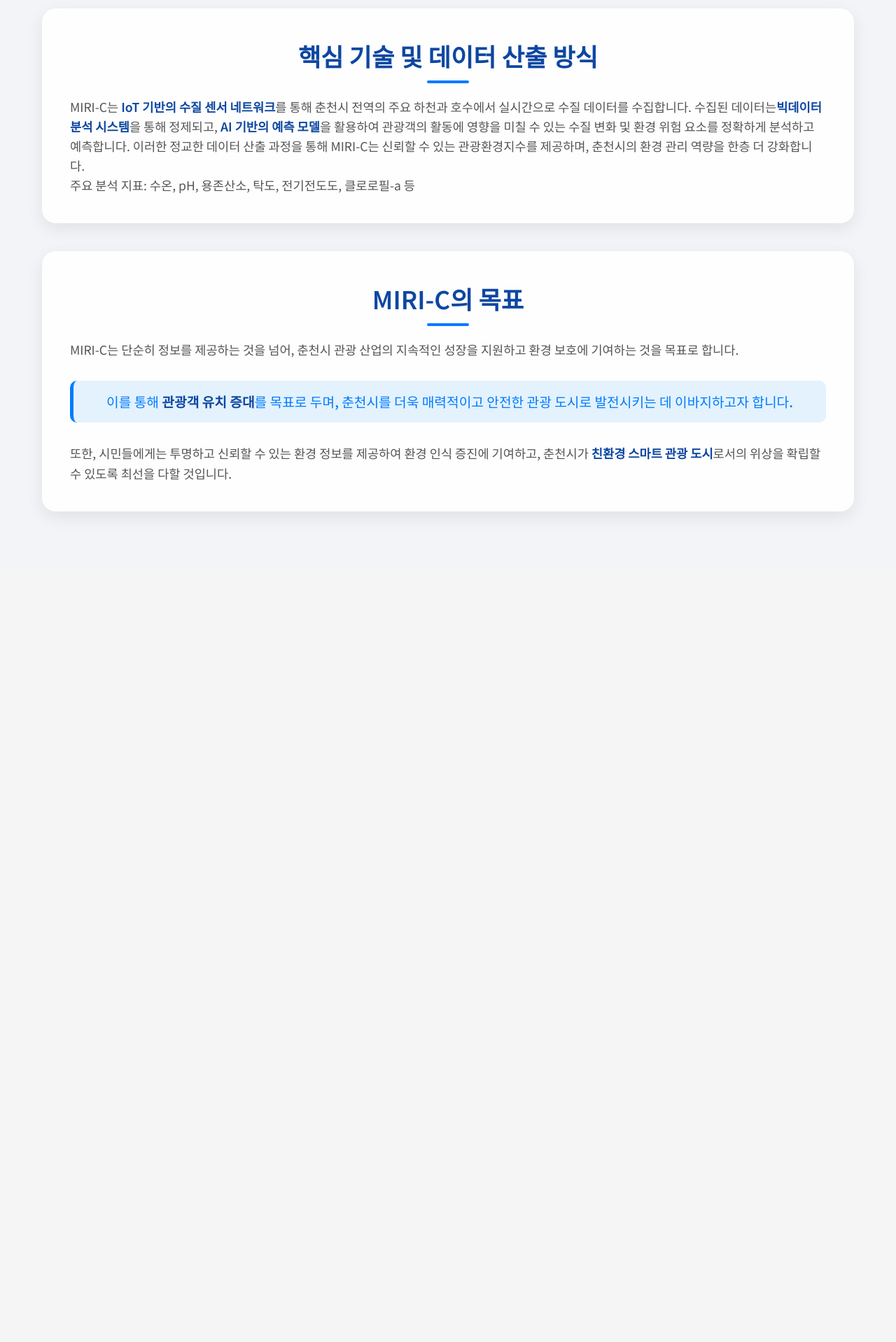
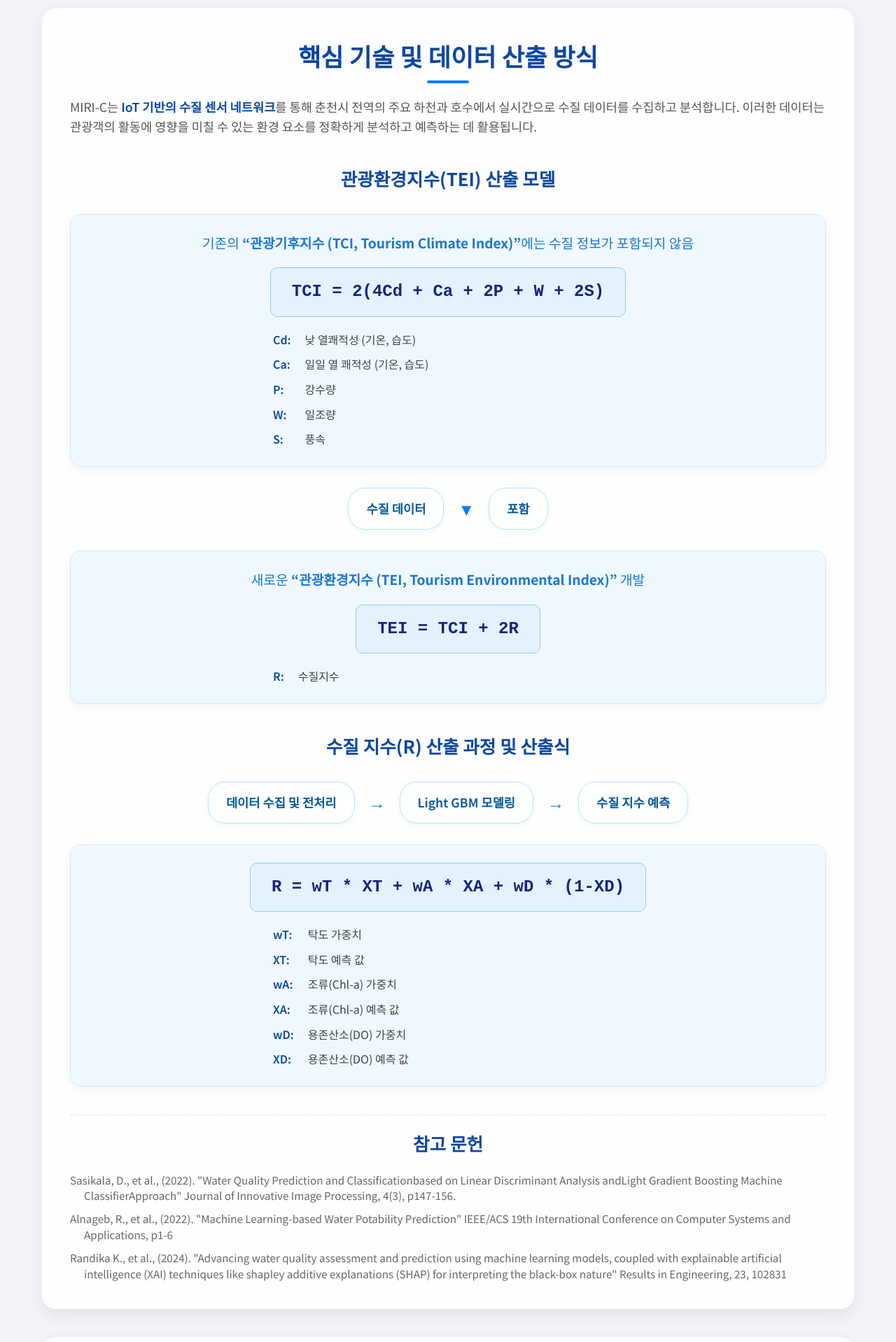
Before and after one commit to byeol01/Chuncheon, a React (Create React App) app: page /miri-c in a window 1280 px wide. Shown: the part 1320-3238 px from the top of the page at 70% size. Before the commit the page ends 2131 px from the top, so only its background shows below. Built offline with nearby package versions, Linux system fonts and the light colour scheme.

Commit message:
상세페이지 수정

```diff
--- a/src/pages/MiriCPage.tsx
+++ b/src/pages/MiriCPage.tsx
@@ -108,6 +108,103 @@
   border-left: 5px solid #007bff;
 `;
 
+const FormulaContainer = styled.div`
+  display: flex;
+  flex-direction: column;
+  align-items: center;
+  margin: 30px 0;
+  padding: 25px;
+  background: #f0f8ff; /* 연한 파란색 배경 */
+  border-radius: 15px;
+  border: 1px solid #d0e8ff;
+  box-shadow: 0 4px 15px rgba(0, 0, 0, 0.05);
+`;
+
+const FormulaBox = styled.div`
+  background: #e3f2fd;
+  color: #1a237e;
+  font-family: 'Roboto Mono', monospace;
+  font-size: 1.5rem;
+  font-weight: 600;
+  padding: 15px 30px;
+  border-radius: 10px;
+  margin-bottom: 20px;
+  border: 1px solid #90caf9;
+`;
+
+const VariableList = styled.div`
+  display: grid;
+  grid-template-columns: auto 1fr;
+  gap: 10px 20px;
+  font-size: 1rem;
+  color: #424242;
+  text-align: left;
+  width: 100%;
+  max-width: 500px;
+
+  strong {
+    color: #0d47a1;
+    font-weight: 600;
+  }
+`;
+
+const VariableItem = styled.div`
+  display: contents;
+`;
+
+const ProcessFlow = styled.div`
+  display: flex;
+  justify-content: center;
+  align-items: center;
+  gap: 20px;
+  margin: 30px 0;
+  flex-wrap: wrap;
+
+  .step {
+    background: #ffffff;
+    padding: 15px 25px;
+    border-radius: 25px;
+    border: 1px solid #b3e5fc;
+    color: #01579b;
+    font-weight: 600;
+    font-size: 1.1rem;
+    box-shadow: 0 2px 10px rgba(0, 0, 0, 0.05);
+    white-space: nowrap;
+  }
+
+  .arrow {
+    font-size: 1.5rem;
+    color: #007bff;
+    font-weight: bold;
+  }
+`;
+
+const ReferenceSection = styled.div`
+  margin-top: 40px;
+  padding-top: 20px;
+  border-top: 1px dashed #e0e0e0;
+
+  h3 {
+    font-size: 1.6rem;
+    color: #0d47a1;
+    margin-bottom: 20px;
+    text-align: center;
+  }
+`;
+
+const ReferenceItem = styled.p`
+  font-size: 0.95rem;
+  color: #666;
+  margin-bottom: 10px;
+  line-height: 1.5;
+  text-indent: -20px;
+  padding-left: 20px;
+
+  &:last-child {
+    margin-bottom: 0;
+  }
+`;
+
 const FeatureGrid = styled.div`
   display: grid;
   grid-template-columns: repeat(auto-fit, minmax(300px, 1fr));
@@ -204,17 +301,81 @@
           <ContentBlock>
             <p>
               MIRI-C는 <strong>IoT 기반의 수질 센서 네트워크</strong>를 통해 춘천시 전역의 주요
-              하천과 호수에서 실시간으로 수질 데이터를 수집합니다. 수집된 데이터는
-              <strong>빅데이터 분석 시스템</strong>을 통해 정제되고, <strong>AI 기반의 예측 모델</strong>을 활용하여
-              관광객의 활동에 영향을 미칠 수 있는 수질 변화 및 환경 위험 요소를
-              정확하게 분석하고 예측합니다. 이러한 정교한 데이터 산출 과정을 통해
-              MIRI-C는 신뢰할 수 있는 관광환경지수를 제공하며, 춘천시의 환경 관리
-              역량을 한층 더 강화합니다.
-            </p>
-            <p>
-              주요 분석 지표: 수온, pH, 용존산소, 탁도, 전기전도도, 클로로필-a 등
+              하천과 호수에서 실시간으로 수질 데이터를 수집하고 분석합니다.
+              이러한 데이터는 관광객의 활동에 영향을 미칠 수 있는 환경 요소를 정확하게 분석하고 예측하는 데 활용됩니다.
             </p>
           </ContentBlock>
+
+          <h3 style={{ fontSize: '1.6rem', color: '#0d47a1', marginBottom: '20px', textAlign: 'center', marginTop: '40px' }}>
+            관광환경지수(TEI) 산출 모델
+          </h3>
+
+          <FormulaContainer>
+            <p style={{ fontSize: '1.2rem', color: '#1976d2', marginBottom: '20px', textAlign: 'center' }}>
+              기존의 <strong>“관광기후지수 (TCI, Tourism Climate Index)”</strong>에는 수질 정보가 포함되지 않음
+            </p>
+            <FormulaBox>TCI = 2(4Cd + Ca + 2P + W + 2S)</FormulaBox>
+            <VariableList>
+              <VariableItem><strong>Cd:</strong></VariableItem><VariableItem>낮 열쾌적성 (기온, 습도)</VariableItem>
+              <VariableItem><strong>Ca:</strong></VariableItem><VariableItem>일일 열 쾌적성 (기온, 습도)</VariableItem>
+              <VariableItem><strong>P:</strong></VariableItem><VariableItem>강수량</VariableItem>
+              <VariableItem><strong>W:</strong></VariableItem><VariableItem>일조량</VariableItem>
+              <VariableItem><strong>S:</strong></VariableItem><VariableItem>풍속</VariableItem>
+            </VariableList>
+          </FormulaContainer>
+
+          <ProcessFlow>
+            <span className="step">수질 데이터</span>
+            <span className="arrow">▼</span>
+            <span className="step">포함</span>
+          </ProcessFlow>
+
+          <FormulaContainer>
+            <p style={{ fontSize: '1.2rem', color: '#1976d2', marginBottom: '20px', textAlign: 'center' }}>
+              새로운 <strong>“관광환경지수 (TEI, Tourism Environmental Index)”</strong> 개발
+            </p>
+            <FormulaBox>TEI = TCI + 2R</FormulaBox>
+            <VariableList>
+              <VariableItem><strong>R:</strong></VariableItem><VariableItem>수질지수</VariableItem>
+            </VariableList>
+          </FormulaContainer>
+
+          <h3 style={{ fontSize: '1.6rem', color: '#0d47a1', marginBottom: '20px', textAlign: 'center', marginTop: '40px' }}>
+            수질 지수(R) 산출 과정 및 산출식
+          </h3>
+          <ProcessFlow>
+            <span className="step">데이터 수집 및 전처리</span>
+            <span className="arrow">→</span>
+            <span className="step">Light GBM 모델링</span>
+            <span className="arrow">→</span>
+            <span className="step">수질 지수 예측</span>
+          </ProcessFlow>
+
+          <FormulaContainer>
+            <FormulaBox>R = wT * XT + wA * XA + wD * (1-XD)</FormulaBox>
+            <VariableList>
+              <VariableItem><strong>wT:</strong></VariableItem><VariableItem>탁도 가중치</VariableItem>
+              <VariableItem><strong>XT:</strong></VariableItem><VariableItem>탁도 예측 값</VariableItem>
+              <VariableItem><strong>wA:</strong></VariableItem><VariableItem>조류(Chl-a) 가중치</VariableItem>
+              <VariableItem><strong>XA:</strong></VariableItem><VariableItem>조류(Chl-a) 예측 값</VariableItem>
+              <VariableItem><strong>wD:</strong></VariableItem><VariableItem>용존산소(DO) 가중치</VariableItem>
+              <VariableItem><strong>XD:</strong></VariableItem><VariableItem>용존산소(DO) 예측 값</VariableItem>
+            </VariableList>
+          </FormulaContainer>
+
+          <ReferenceSection>
+            <h3>참고 문헌</h3>
+            <ReferenceItem>
+              Sasikala, D., et al., (2022). "Water Quality Prediction and Classificationbased on Linear Discriminant Analysis andLight Gradient Boosting Machine ClassifierApproach" Journal of Innovative Image Processing, 4(3), p147-156.
+            </ReferenceItem>
+            <ReferenceItem>
+              Alnageb, R., et al., (2022). "Machine Learning-based Water Potability Prediction" IEEE/ACS 19th International Conference on Computer Systems and Applications, p1-6
+            </ReferenceItem>
+            <ReferenceItem>
+              Randika K., et al., (2024). "Advancing water quality assessment and prediction using machine learning models, coupled with explainable artificial intelligence (XAI) techniques like shapley additive explanations (SHAP) for interpreting the black-box nature" Results in Engineering, 23, 102831
+            </ReferenceItem>
+          </ReferenceSection>
+
         </SectionWrapper>
 
         <SectionWrapper>
@@ -229,9 +390,25 @@
               안전한 관광 도시로 발전시키는 데 이바지하고자 합니다.
             </HighlightText>
             <p>
-              또한, 시민들에게는 투명하고 신뢰할 수 있는 환경 정보를 제공하여
-              환경 인식 증진에 기여하고, 춘천시가 <strong>친환경 스마트 관광 도시</strong>로서의
-              위상을 확립할 수 있도록 최선을 다할 것입니다.
+              MIRI-C는 또한 다음 세 가지 주요 목표를 달성하기 위해 노력합니다:
+            </p>
+            <ul style={{ listStyleType: 'none', paddingLeft: '0', marginTop: '20px' }}>
+              <li style={{ marginBottom: '10px', fontSize: '1.1rem', color: '#333' }}>
+                <strong style={{ color: '#007bff' }}>1. 정확도 및 신뢰도 확보:</strong> 석사천, 퇴계천 등 지류 수질 데이터 확보를 통해
+                관광환경지수의 정확도와 신뢰도를 높입니다.
+              </li>
+              <li style={{ marginBottom: '10px', fontSize: '1.1rem', color: '#333' }}>
+                <strong style={{ color: '#007bff' }}>2. 의사결정 지원:</strong> 행사/축제 기획 및 춘천시의 주요 의사결정을 위한
+                정확한 환경 데이터를 제공하여 효율적인 정책 수립을 돕습니다.
+              </li>
+              <li style={{ marginBottom: '10px', fontSize: '1.1rem', color: '#333' }}>
+                <strong style={{ color: '#007bff' }}>3. 관광객 만족 향상:</strong> 투명하고 신뢰할 수 있는 환경 정보를 제공하여
+                관광객들이 안심하고 춘천을 방문할 수 있도록 하여 만족도를 높입니다.
+              </li>
+            </ul>
+            <p style={{ marginTop: '20px' }}>
+              궁극적으로 춘천시가 <strong>친환경 스마트 관광 도시</strong>로서의 위상을 확립하고,
+              지속 가능한 발전을 이루는 데 MIRI-C가 핵심적인 역할을 할 것입니다.
             </p>
           </ContentBlock>
         </SectionWrapper>
```
